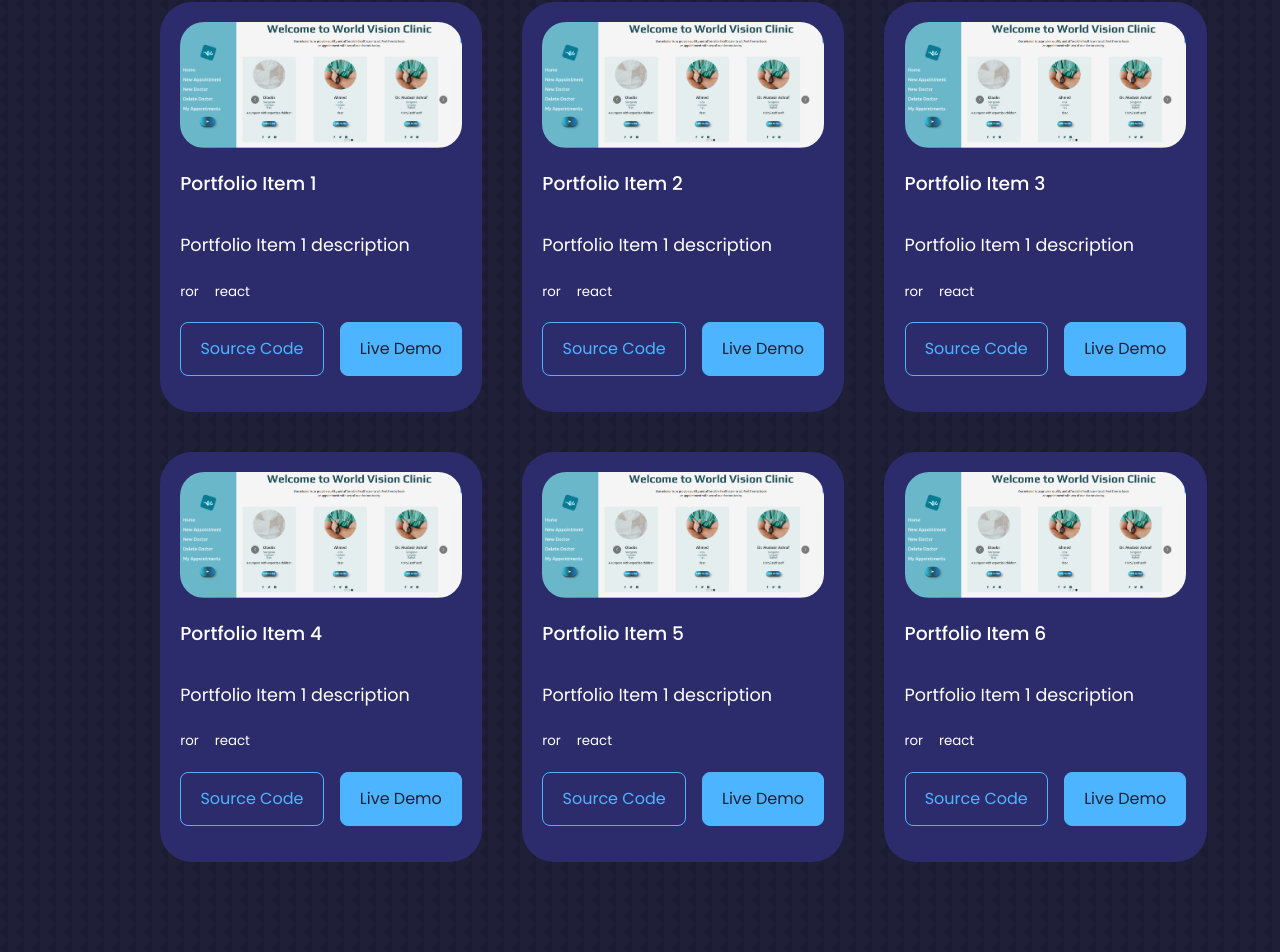
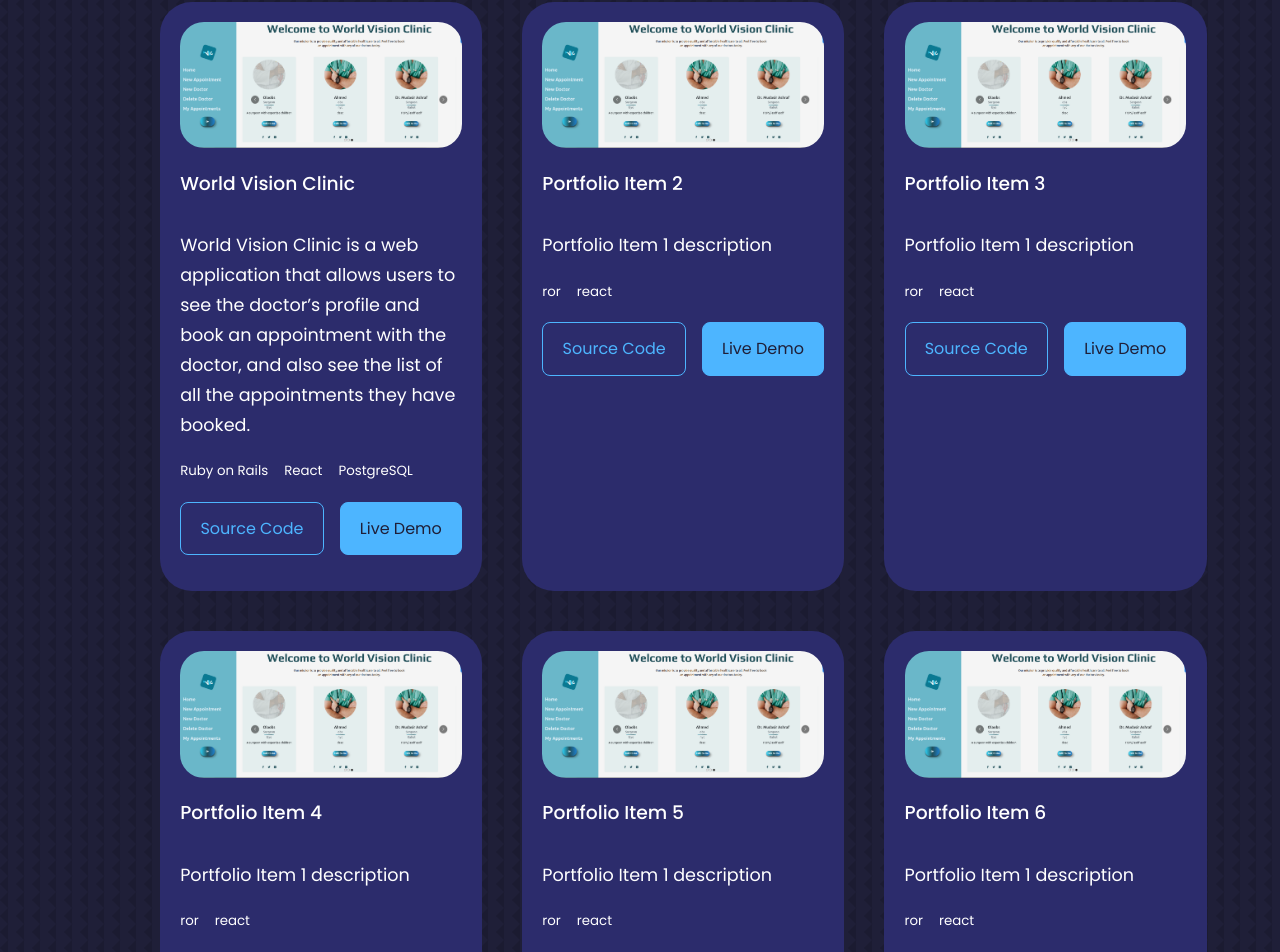
Before and after one commit to SaboorSohaib/sohaib-react-portfolio, a React (Create React App) app: page / in a window 1280 px wide. Shown: the part 2372-3324 px from the top of the page. Built offline with nearby package versions, Linux system fonts and the light colour scheme.

Commit message:
ADD DTAILS OF THR FIRST PROJECT

```diff
--- a/src/components/portfolio/Portfolio.jsx
+++ b/src/components/portfolio/Portfolio.jsx
@@ -8,11 +8,11 @@
     {
       id: 1,
       image: portfolio1,
-      title: 'Portfolio Item 1',
-      description: 'Portfolio Item 1 description',
-      technologies: ['ror', 'react'],
-      source: 'http://github.com',
-      demo: 'http://facebook.com',
+      title: 'World Vision Clinic',
+      description: 'World Vision Clinic is a web application that allows users to see the doctor’s profile and book an appointment with the doctor, and also see the list of all the appointments they have booked.',
+      technologies: ['Ruby on Rails', 'React', 'PostgreSQL'],
+      source: 'https://github.com/MudasirSherwani/Book-Appointment-Front-End',
+      demo: 'https://world-vision-clinic.netlify.app/',
     },
     {
       id: 2,
```
